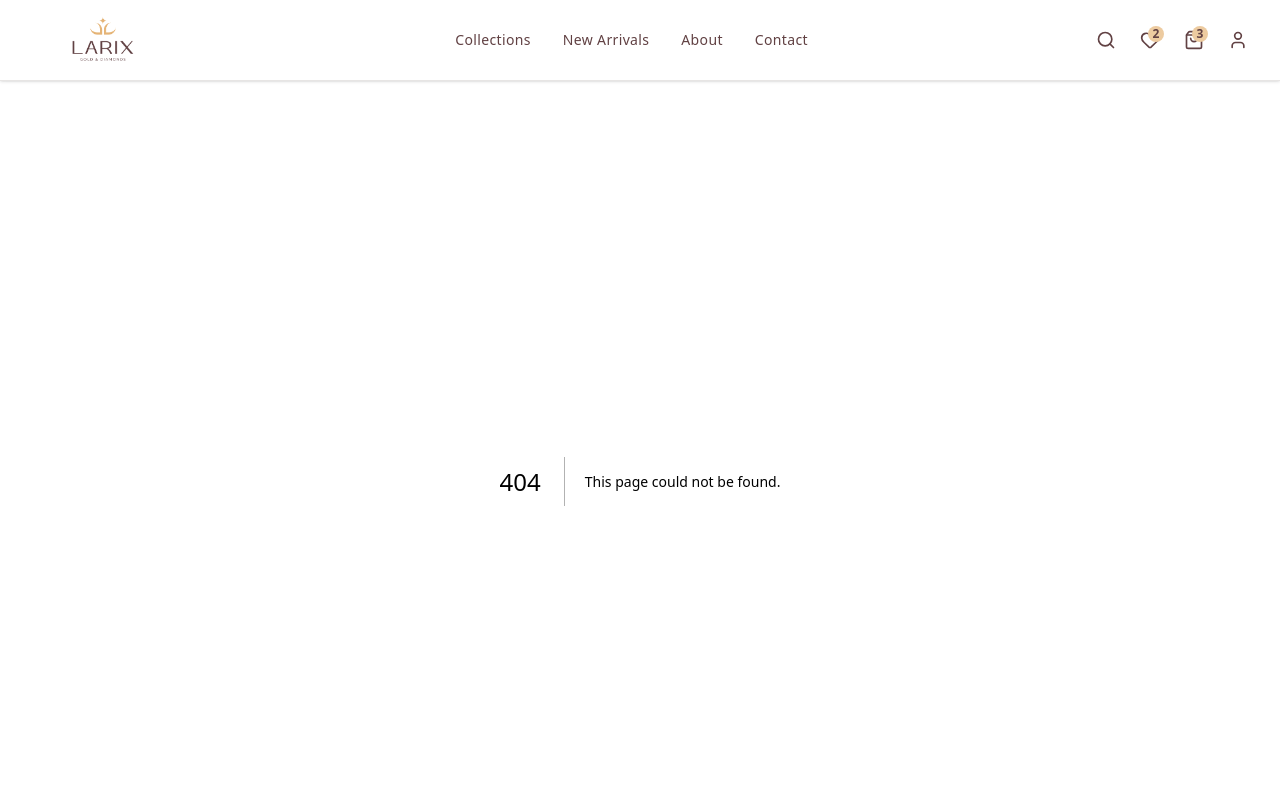
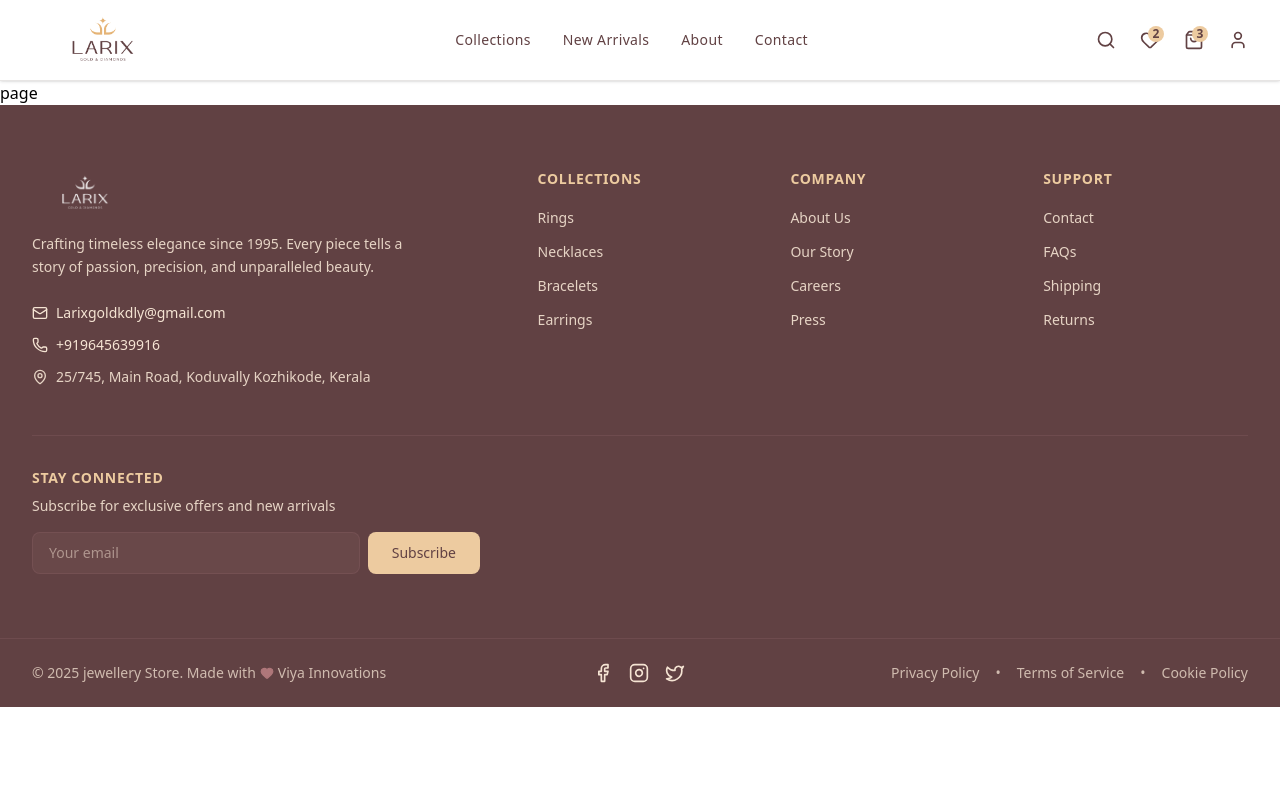
Before and after one commit to ViyaInnovations/JEWELLEY-FRONT, a Next.js app: page /about in a window 1280 px wide. Before the commit this address had no page. Shown: the top 800 px of the page. Built offline with nearby package versions, Linux system fonts and the light colour scheme.

Commit message:
added some pages

```diff
--- /dev/null
+++ b/app/about/page.tsx
@@ -0,0 +1,7 @@
+import React from 'react'
+
+export default function page() {
+  return (
+    <div>page</div>
+  )
+}
--- /dev/null
+++ b/app/notFound.tsx
@@ -0,0 +1,7 @@
+import React from 'react'
+
+export default function notFound() {
+  return (
+    <div>notFound</div>
+  )
+}
```
